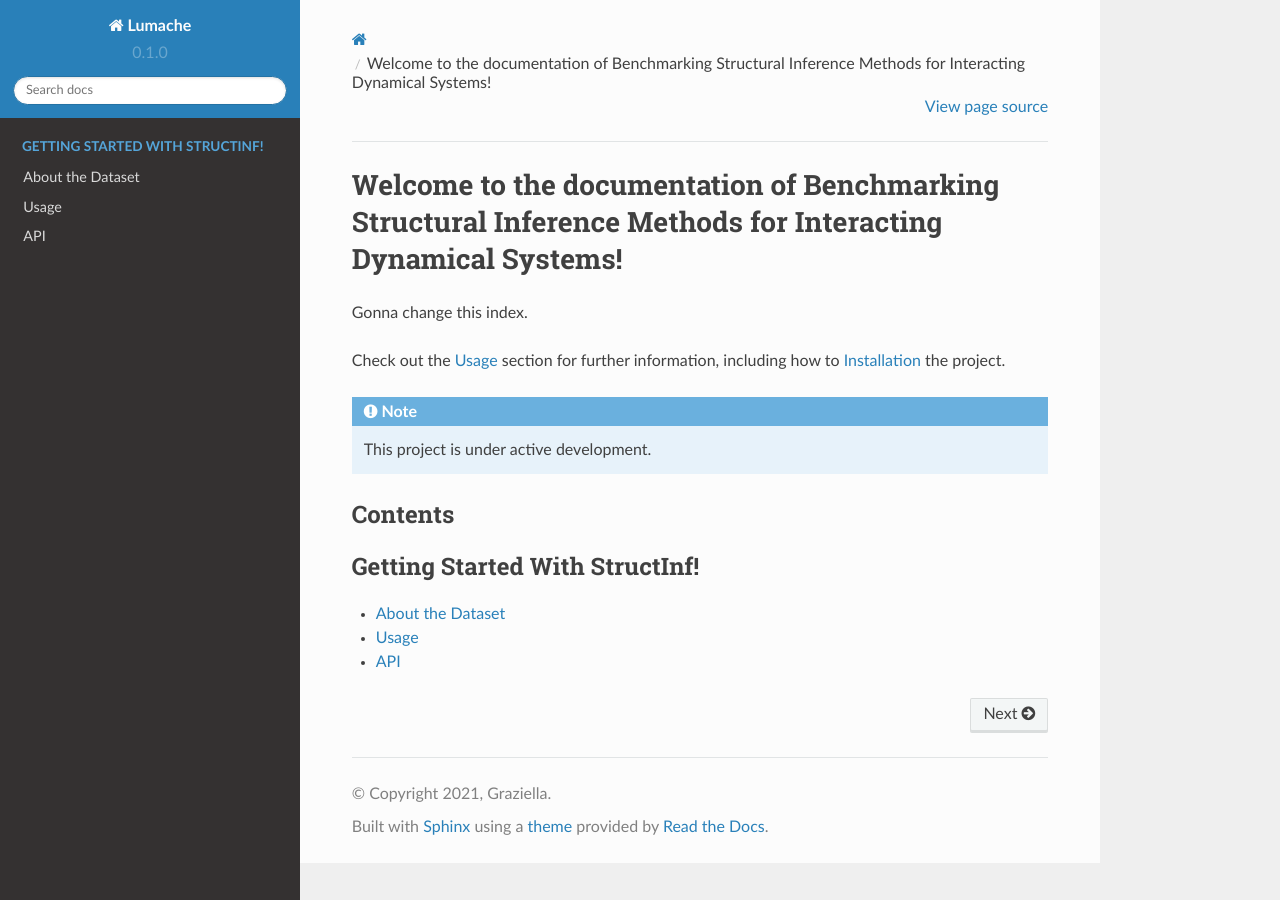
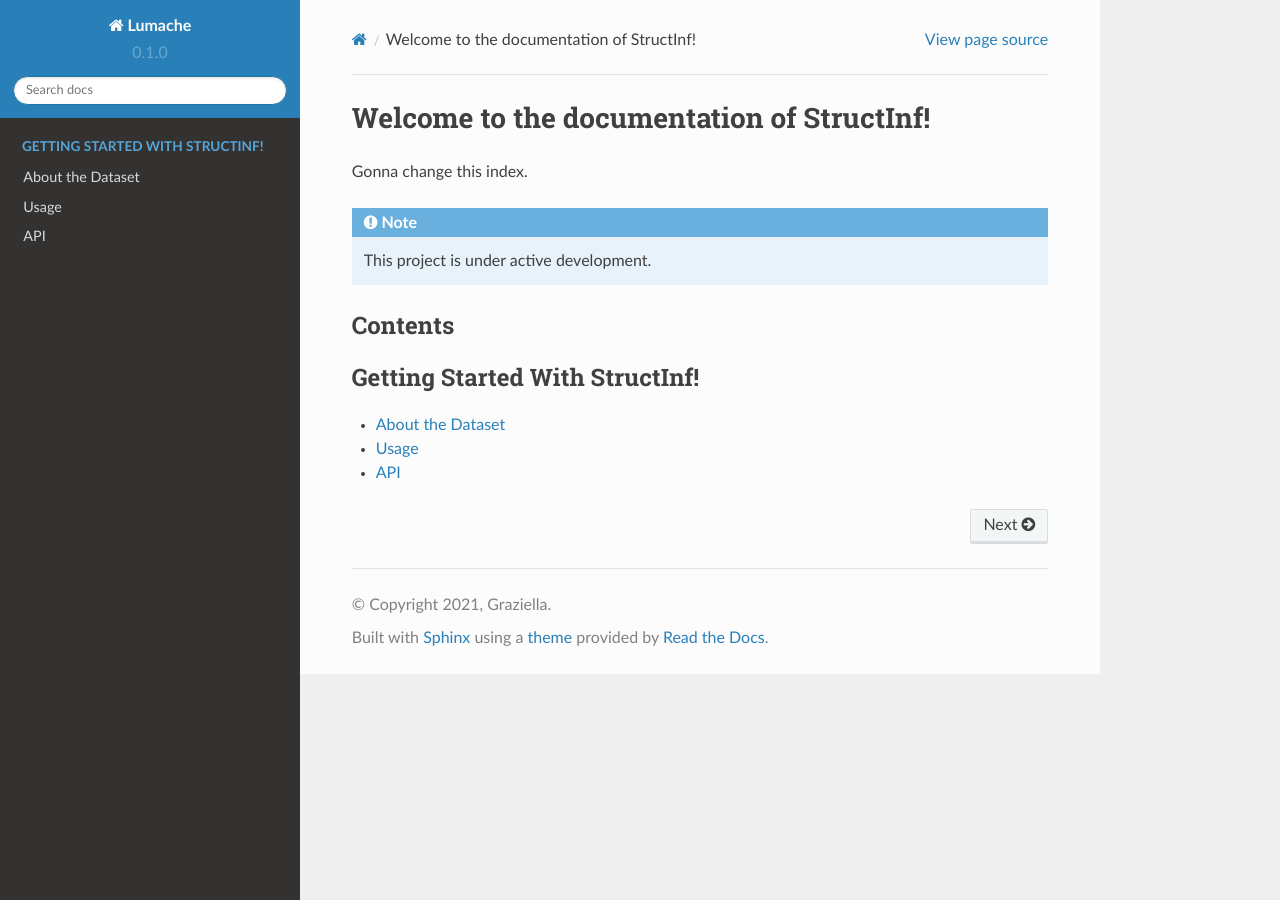
Before and after one commit to wang422003/Benchmarking-Structural-Inference-Methods-for-Interacting-Dynamical-Systems, a Sphinx documentation site: the page built from docs/source/index.rst, in a window 1280 px wide. Built offline with Sphinx 7.4.7 and the Read the Docs theme 2.0.0, drawn with Linux system fonts in a browser that asks for light colours.

Commit message:
Update index.rst

```diff
--- a/docs/source/index.rst
+++ b/docs/source/index.rst
@@ -1,10 +1,7 @@
-Welcome to the documentation of Benchmarking Structural Inference Methods for Interacting Dynamical Systems!
+Welcome to the documentation of StructInf!
 ============================================================================================================
 
 Gonna change this index.
-
-Check out the :doc:`usage` section for further information, including
-how to :ref:`installation` the project.
 
 .. note::
 
```
